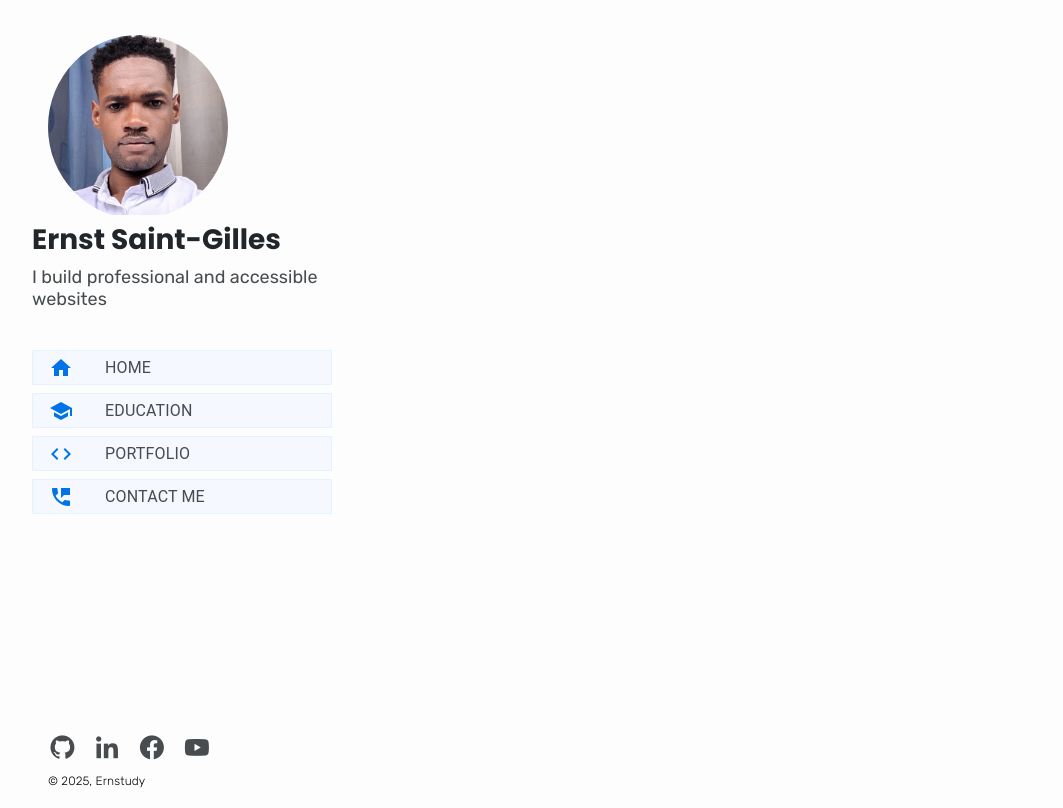
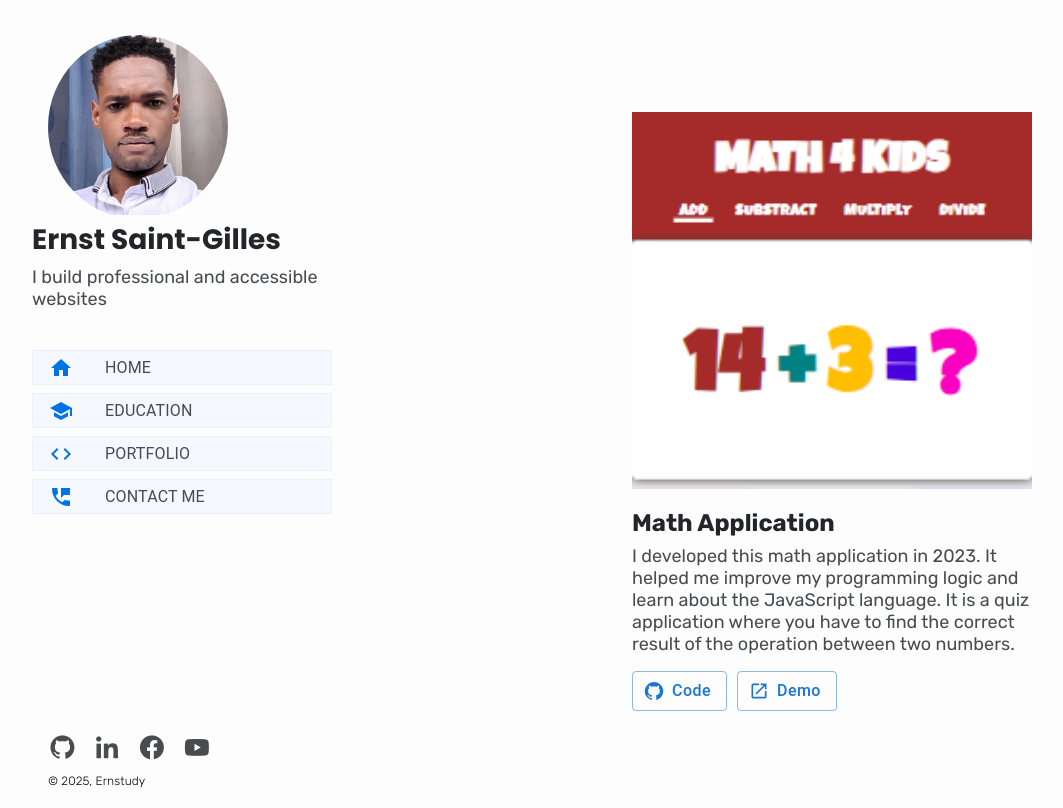
Before and after one commit to ernstudy/portfolio-web, a React (Vite) app: page /portfolio/1 in a window 1280 px wide. Shown: the whole page, without its empty margins (32-1095 px from the left). Built offline with nearby package versions, Linux system fonts and the light colour scheme.

Commit message:
-add project links, fix contact form issue.

```diff
--- a/src/App.jsx
+++ b/src/App.jsx
@@ -29,7 +29,7 @@ export default function App() {
             <Route path="/" element={<AboutPage />} />
             <Route path="/education" element={<EducationPage />} />
             <Route path="/portfolio" element={<PortfolioPage />} />
-            <Route path="/portfolio/project/:id" element={<ProjectDisplay />} />
+            <Route path="/portfolio/:id" element={<ProjectDisplay />} />
             <Route path="/portfolio/project" element={<PortfolioPage />} />
             <Route path="/portfolio/projects" element={<PortfolioPage />} />
             <Route path="/contact" element={<ContactPage />} />
--- a/src/components/outils/GoshtButton.jsx
+++ b/src/components/outils/GoshtButton.jsx
@@ -2,9 +2,9 @@ import { GitHub } from "@mui/icons-material";
 import { Button, Typography } from "@mui/material";
 import React from "react";
 
-export default function GoshtButton({ icon, text }) {
+export default function GoshtButton({ icon, text, path }) {
   return (
-    <Typography component="a" href="#">
+    <Typography component="a" href={path}>
       <Button
         sx={{ textTransform: "none", fontSize: "16px" }}
         startIcon={icon}
--- a/src/helper/projectItems.js
+++ b/src/helper/projectItems.js
@@ -9,21 +9,24 @@ const projectItems = [
     name: "Temperature Application with React and Material UI",
     description:
       "This temperature application is developed with React and utilizes Material UI for a modern and attractive user interface. It also integrates with the Free Weather API to provide accurate and up-to-date weather data.",
-    path: "#",
+    gh_link: "https://github.com/ernstudy/weather-app.git",
+    site_link: "https://ernstudy.com/portfolio/weather-app/",
   },
   {
     image: mathApppProject,
     name: " Math Application",
     description:
       " I developed this math application in 2023. It helped me improve my programming logic and learn about the JavaScript language. It is a quiz application where you have to find the correct result of the operation between two numbers.  ",
-    path: "#",
+    gh_link: "https://github.com/ernstudy/math4kids.git",
+    site_link: "https://ernstudy.com/portfolio/math4kids",
   },
   {
     image: hamburgerProject,
     name: "Simple Hamburger Website",
     description:
       "This is a simple fictional hamburger website I developed when I was just learning HTML and CSS. It helped me understand web design and layout concepts.",
-    path: "#",
+    gh_link: "https://github.com/ernstudy/At-Burger-Delights.git",
+    site_link: "https://ernstudy.com/portfolio/hamburger-website",
   },
 ];
 
@@ -32,7 +35,8 @@ const photographywebsite = {
   name: "Single Page Photography Website",
   description:
     "I developed this fictional single-page photography website after watching a landing page tutorial. I decided to add the 'About' and 'Contact' sections. The site is developed with HTML, CSS, and JavaScript.",
-  path: "#",
+  gh_link: "https://github.com/ernstudy/ken-zee-photographers.git",
+  site_link: "https://ernstudy.com/portfolio/photography-website",
 };
 projectItems.push(photographywebsite);
 
@@ -43,7 +47,8 @@ projectItems.push(photographywebsite);
 //   name: "Event Website for Jason Derulo Concert",
 //   description:
 //     "This website was a challenge for me when I was just learning React on Udemy. I learned how to create animations and apply events in JavaScript using the Date() method. It is a fictional website for a concert event by the artist Jason Derulo.",
-//   path: "#",
+//   gh_link: '',
+// site_link: "";
 // },
 
 export default projectItems;
--- a/src/pages/ContactPage/ContactForm.jsx
+++ b/src/pages/ContactPage/ContactForm.jsx
@@ -29,8 +29,9 @@ const ContactForm = () => {
         import.meta.env.VITE_EMAILJS_SERVICE_ID,
         import.meta.env.VITE_EMAILJS_TEMPLATE_ID,
         {
-          to_name: "Your Name",
+          to_name: "Ernstudy.com",
           from_name: data.fullName,
+          email: data.email,
           message: data.message,
         },
         import.meta.env.VITE_EMAILJS_USER_ID
--- a/src/pages/PortfolioPage/PortfolioProjects.jsx
+++ b/src/pages/PortfolioPage/PortfolioProjects.jsx
@@ -14,7 +14,7 @@ export default function PortfolioProjects() {
             <div
               className="portfolio-box"
               key={idx}
-              onClick={() => navigate(`project/${idx}`)}
+              onClick={() => navigate(`${idx}`)}
             >
               <div
                 className="portfolio-project-img"
--- a/src/pages/ProjectDisplay/ProjectDisplay.jsx
+++ b/src/pages/ProjectDisplay/ProjectDisplay.jsx
@@ -1,7 +1,7 @@
 import React from "react";
 import { useParams } from "react-router-dom";
 import projectItems from "../../helper/projectItems";
-import { Box, Button, Typography } from "@mui/material";
+import { Box } from "@mui/material";
 import { GitHub, Launch } from "@mui/icons-material";
 import GoshtButton from "../../components/outils/GoshtButton";
 
@@ -32,8 +32,16 @@ export default function ProjectDisplay() {
                 marginBottom: "20px",
               }}
             >
-              <GoshtButton icon={<GitHub />} text="Code" />
-              <GoshtButton icon={<Launch />} text="Demo" />
+              <GoshtButton
+                icon={<GitHub />}
+                text="Code"
+                path={project.gh_link}
+              />
+              <GoshtButton
+                icon={<Launch />}
+                text="Demo"
+                path={project.site_link}
+              />
             </Box>
           </div>
         </div>
```
